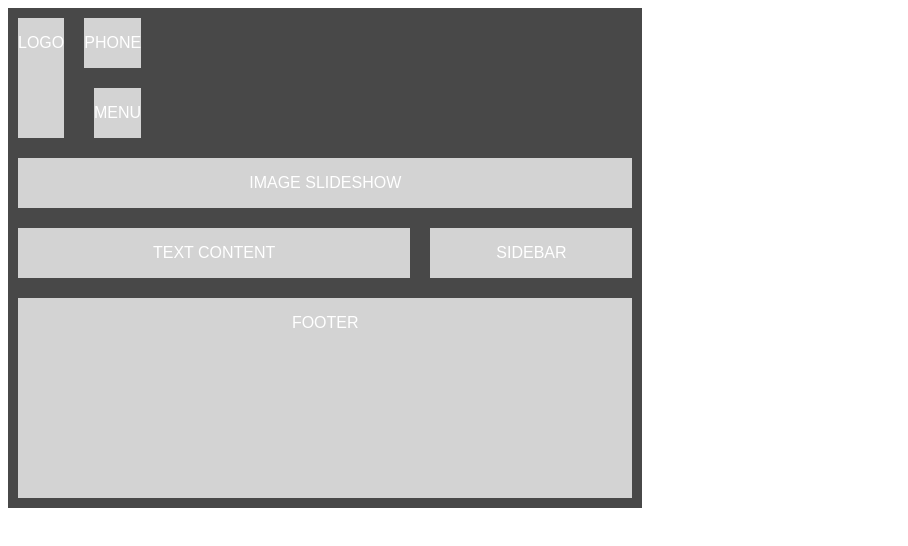
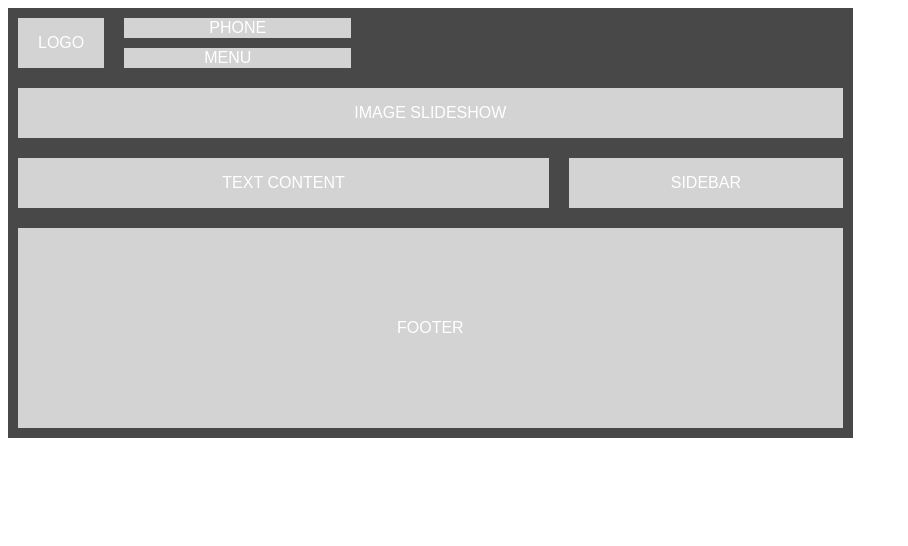
Before and after one commit to TanzeelaT/html-css, a plain HTML site: page index.html in a window 1280 px wide. Shown: the whole page, without its empty margins (0-908 px from the left). Drawn offline with Linux system fonts and the light colour scheme.

Commit message:
Update style.css

```diff
--- a/style.css
+++ b/style.css
@@ -1,6 +1,8 @@
+*{
+  max-width:  1350px;
+}
 .main {
   background-color:rgb(72, 72, 72);
-  max-width:  1350px;
   display: inline-flex;
   flex-wrap: wrap;
   align-content: space-around;
@@ -13,16 +15,25 @@
   flex: 1 1 100%;
 }
 .logo{
-
+  padding-right: 20px;
+  padding-left: 20px;
+  height: 50px;
 }
 
 .phonemenu{
-  align-items:flex-end;
-  flex-direction: column;
-  display: flex;
+
 }
-
-
+.phone{
+  padding-right: 40px;
+  padding-left: 40px;
+  height: 20px;
+  align-items: flex-end;
+}
+.menu{
+  padding-right: 100px;
+  padding-left: 80px;
+  height: 20px;
+}
 .slideshow{
   flex: 1 1 100%;
 }
@@ -44,6 +55,9 @@
 #container{
   background-color: lightgray;
   margin: 10px;
+  justify-content: center;
+  align-items: center;
+  display: flex;
 }
 
 p{
```
